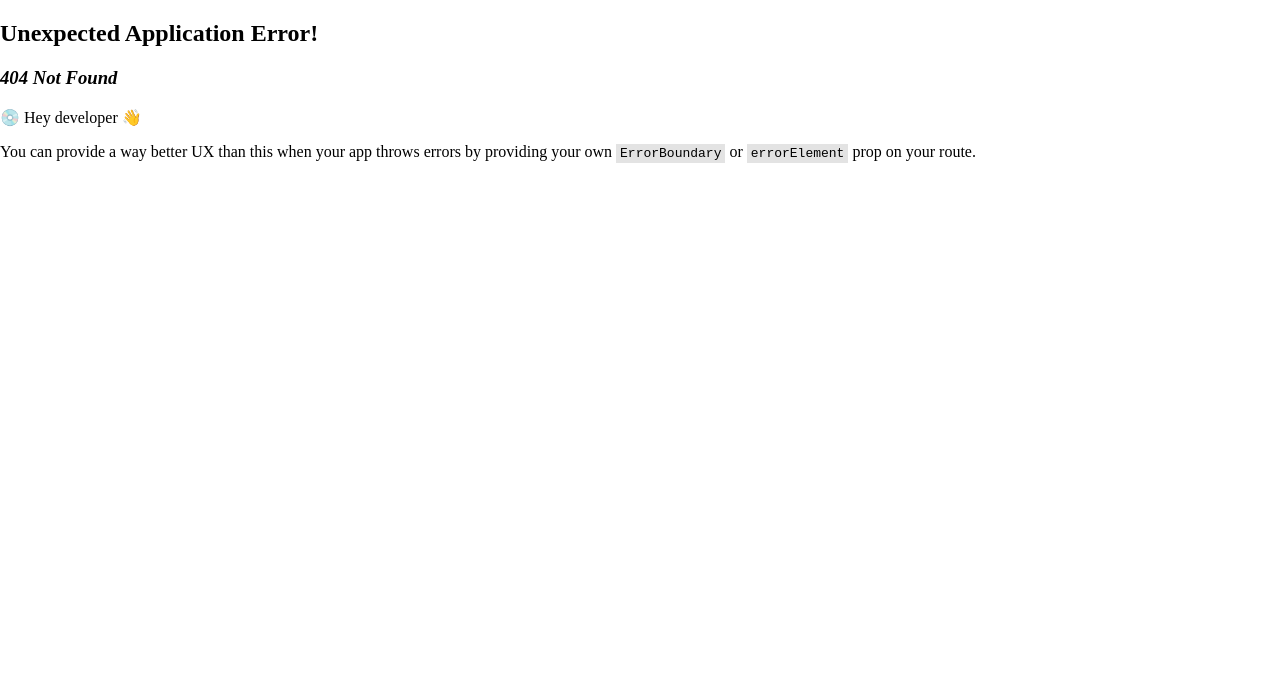
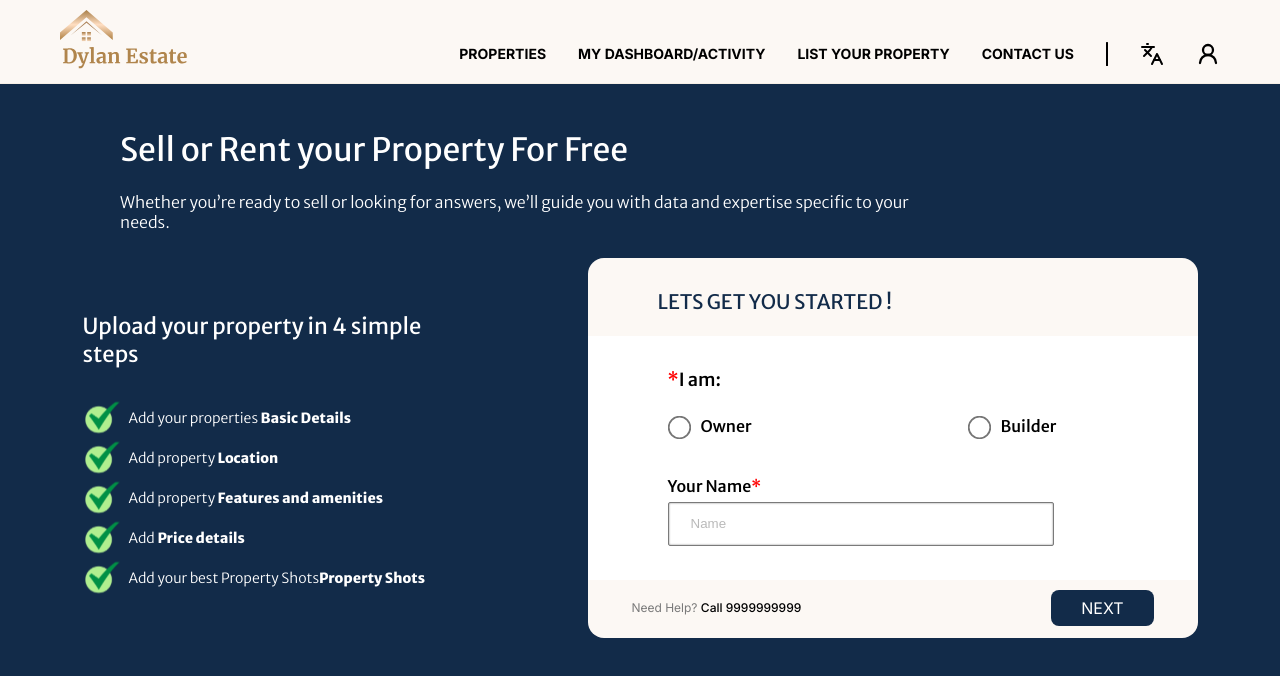
Before and after one commit to AbraTM/DylanEstate, a React (Vite) app: page / in a window 1280 px wide. Before the commit this address had no page. Shown: the top 676 px of the page. Built offline with nearby package versions, Linux system fonts and the light colour scheme; a web font is replaced by a local one.

Commit message:
fix : url fix

```diff
--- a/src/App.jsx
+++ b/src/App.jsx
@@ -13,8 +13,8 @@ import PreopertyPreview from "./pages/PropertyPreview/property-preview"
 import Verify from "./pages/SellerHomePage/verify/verify"
 
 const router = createBrowserRouter(createRoutesFromElements(
-  <Route path="/DylanEstate" element={<NavBar/>}>
-      <Route path="/DylanEstate" element={<SellerHomePage/>}>
+  <Route path="/" element={<NavBar/>}>
+      <Route path="/" element={<SellerHomePage/>}>
           <Route index element={<HomePageForm/>}/>
           <Route path="verify" element={<Verify/>}/>
       </Route>
```
